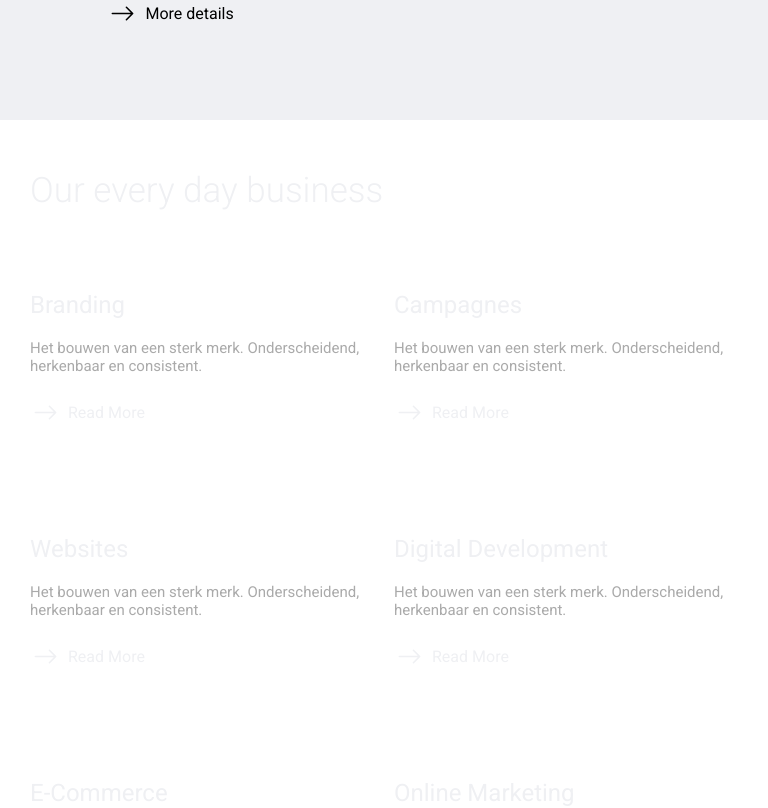
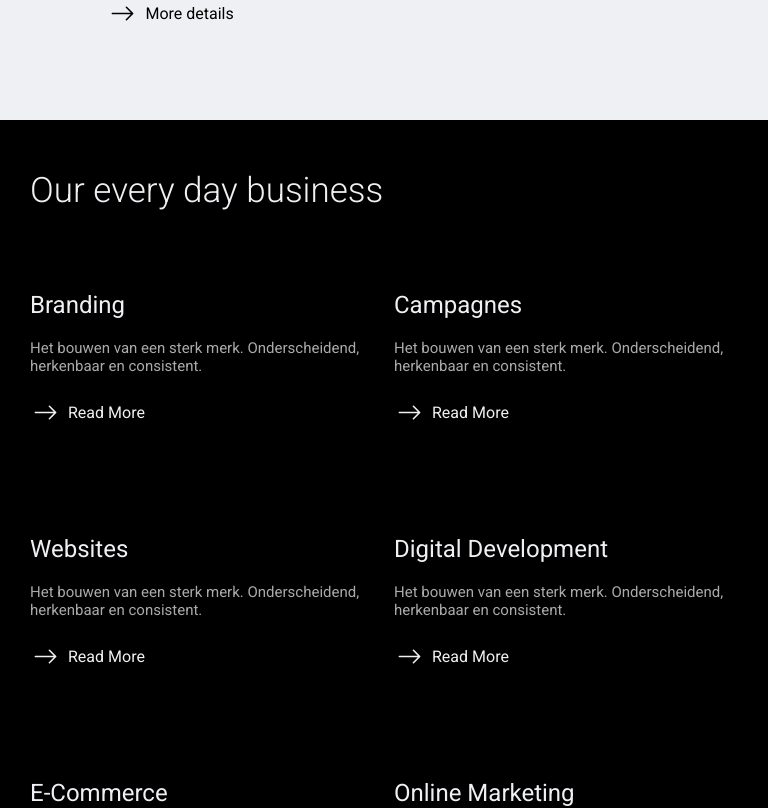
Before and after one commit to AOB-Creator/everyday, a Next.js app: page / in a window 768 px wide. Shown: the part 2120-2928 px from the top of the page. Built offline with nearby package versions, Linux system fonts and the light colour scheme.

Commit message:
ok is nothing

```diff
--- a/components/itpark/thispage/everydaybussiness/busi.module.scss
+++ b/components/itpark/thispage/everydaybussiness/busi.module.scss
@@ -99,7 +99,9 @@
 @media (max-width: 800px) and (min-width: 551px) {
   .business {
     height: 100vh !important;
+    background-color: $blackcol !important;
     .leftbuss {
+      background-color: $blackcol !important;
       .text {
         font-size: 35px !important;
       }
@@ -125,6 +127,7 @@
     height: auto !important;
     background-color: $blackcol !important;
     .leftbuss {
+      background-color: $blackcol !important;
       .text {
         font-size: 35px !important;
       }
```
